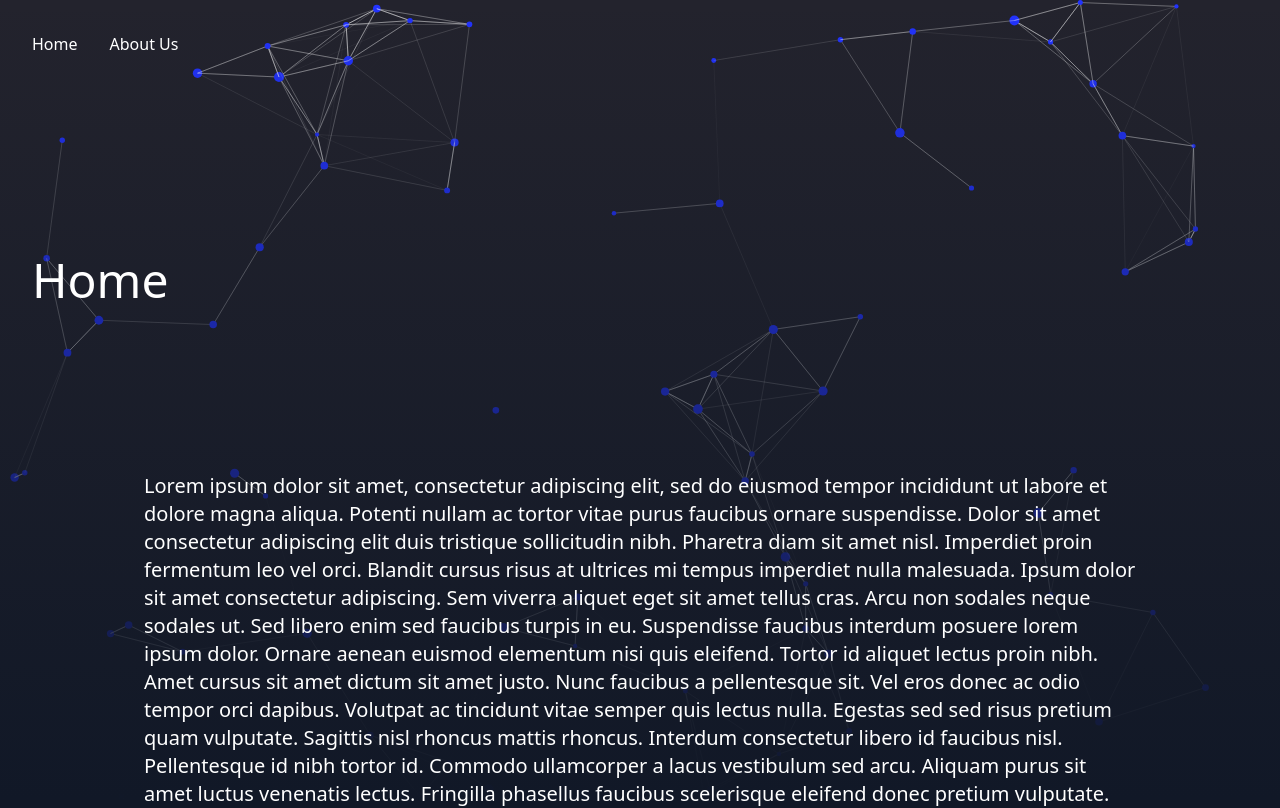
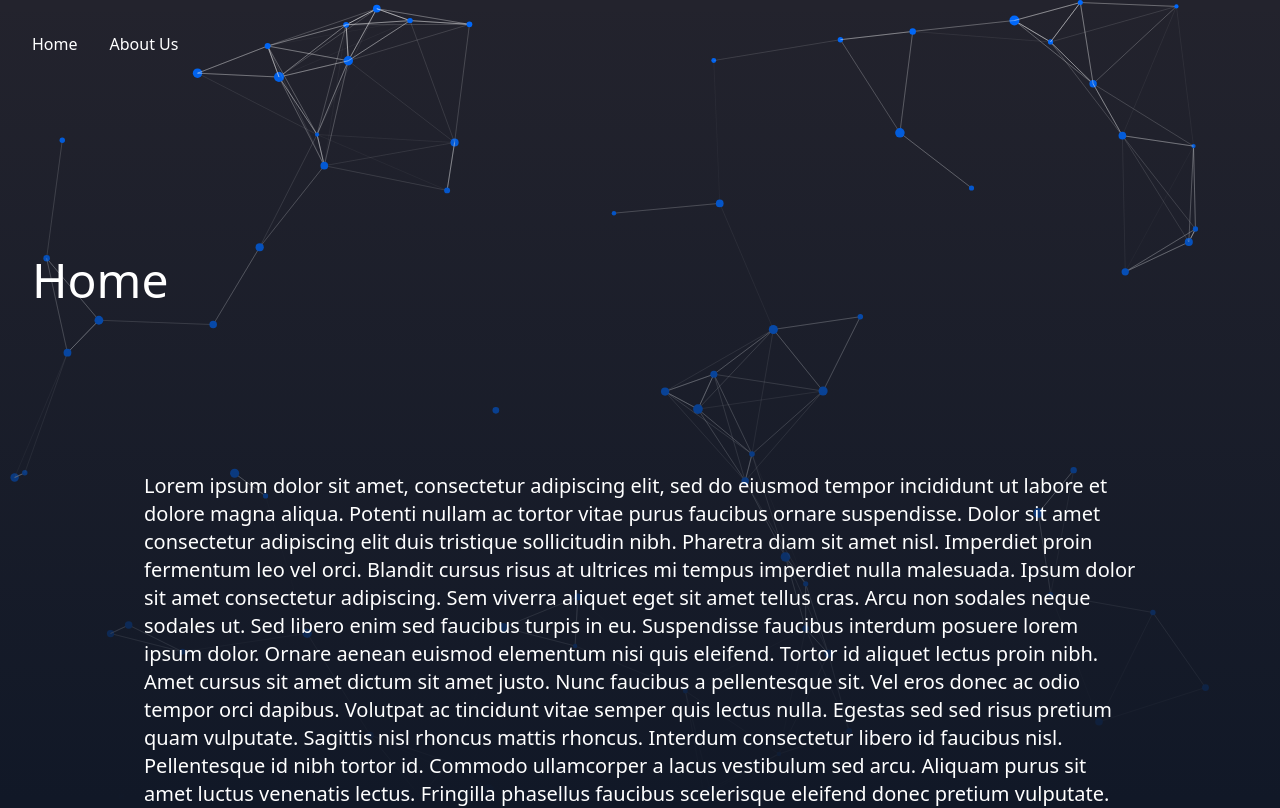
Before and after one commit to JayCodeGitHub/Background-animation, a Next.js app: page / in a window 1280 px wide. Shown: the top 808 px of the page. Built offline with nearby package versions, Linux system fonts and the light colour scheme.

Commit message:
Changed animation color

```diff
--- a/src/components/particles.tsx
+++ b/src/components/particles.tsx
@@ -39,7 +39,7 @@ function ParticlesComponent() {
           },
           particles: {
             color: {
-              value: "#2233ff",
+              value: "#006AFF",
             },
             links: {
               color: "#ffffff",
```
